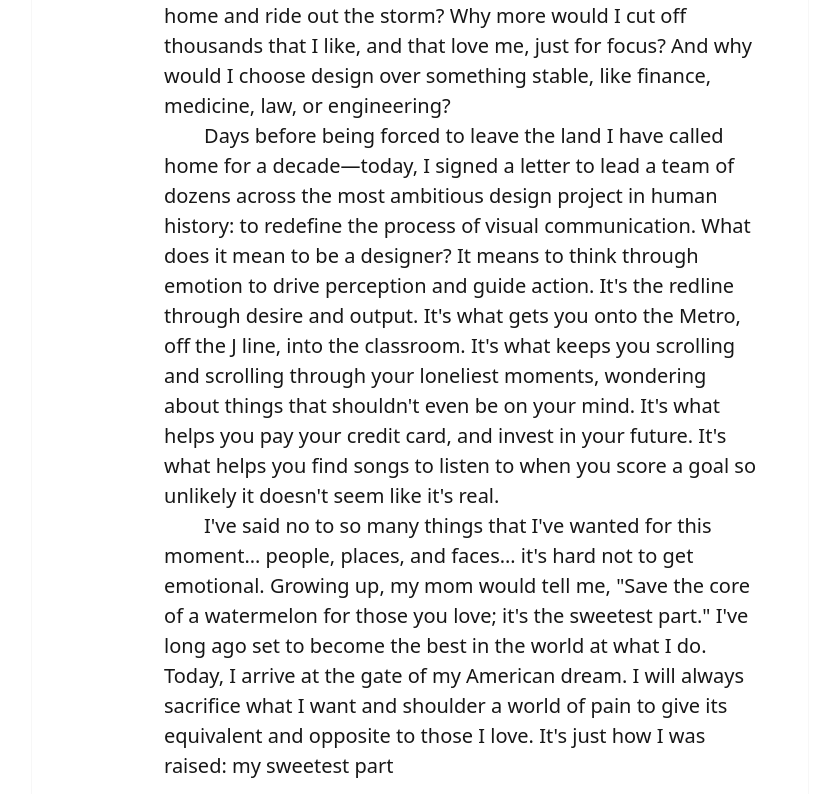
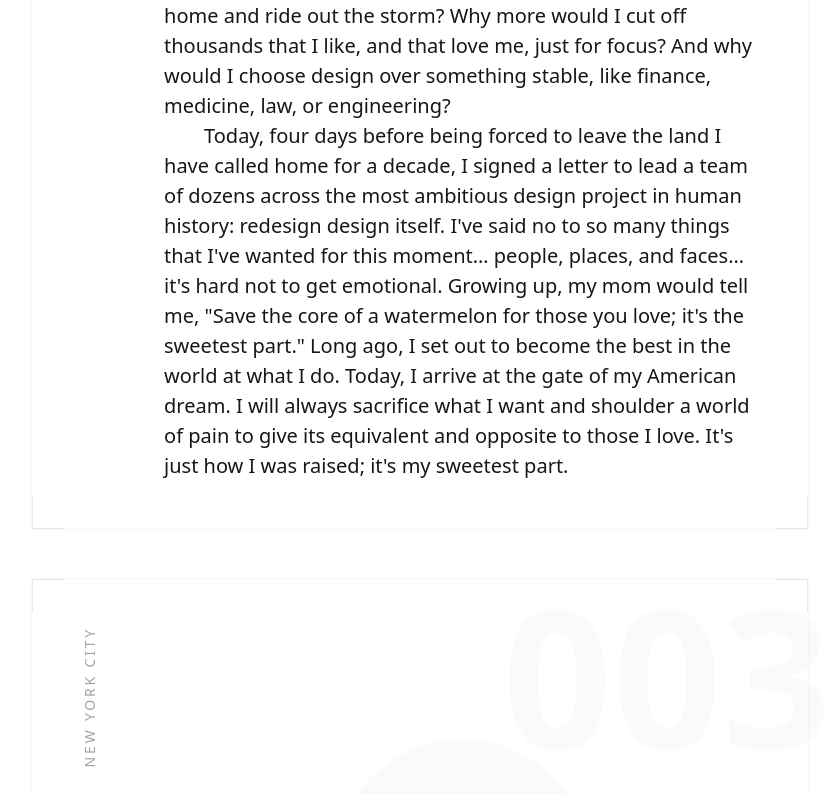
Before and after one commit to jivmy/jivmy-site, a Next.js app: page / in a window 1280 px wide. Shown: the part 2286-3080 px from the top of the page, without its empty margins (220-1059 px from the left). Built offline with nearby package versions, Linux system fonts and the light colour scheme; a web font is replaced by a local one.

Commit message:
fix" git push "

```diff
--- a/src/app/page.tsx
+++ b/src/app/page.tsx
@@ -137,8 +137,7 @@ const notes: NoteData[] = [
       "She ran a slow start, and there were times when after paying her employees, there was left no more than 500 RMB in her pocket for the New Year. She rode a motorcycle, and wore a black leather jacket. In times of stress, she would seat herself by the waterfall at her favorite restaurant and think through her plans under live music in the foreground. She never had anybody to rely on, never any man that was strong enough to not hurt her, and never any safety net that she didn't weave herself. When steam picked up, she bought my grandparents their first apartment. And then her cousins, and then the same for her aunts and uncles. Twelve homes for one family. Living twenty hour days, nibbling on ginseng to stay awake.",
       "When she had me in her forties, she sat as one of the most successful businesswomen in the province, serving as the founder and chairman of a real estate development company with hundreds of employees. She held dozens of buildings across the mainland, and I lived a childhood marked by private drivers, home chefs, an elevator in two houses, four saunas, six nannies, and an incessant sickness that landed me in the hospital for months out of each year. When I turned three, my left lung collapsed and my heart stopped. Asked, the doctors explained that my body could not handle the air pollution marred the Chino-industrial metropolis I was born in. When I turned four and at the at the height of her success, she shuttered the operation and moved our family to the bright and airy Canada. When I asked her why, she smiled, and fed me a scoop. Four years after moving to Vancouver, a eight figure investment that would have sustained our family through interest crumbled into dust. In the following decades, we sold asset after asset to sustain living expenses, and when I earned acceptance into UCLA, she gave me a choice. I could either attend college for free in Canada, or she would pay my out of state tuition with no condition. But even then, I knew the gravity what that choice meant.",
       "Sometimes I have a hard time explaining my decisions to people. Why would I go to school in Los Angeles for 100k a year when I could attend college for free on scholarship in Canada? Why would I live in the kind of place I lived in San Francisco, coming from my background? Why would I stay at a startup running out of money only out of loyalty to my mentor, risking deportation? And when the worst happened, why would I move to New York after being laid off, when I could return home and ride out the storm? Why more would I cut off thousands that I like, and that love me, just for focus? And why would I choose design over something stable, like finance, medicine, law, or engineering?",
-      "Days before being forced to leave the land I have called home for a decade—today, I signed a letter to lead a team of dozens across the most ambitious design project in human history: to redefine the process of visual communication. What does it mean to be a designer? It means to think through emotion to drive perception and guide action. It's the redline through desire and output. It's what gets you onto the Metro, off the J line, into the classroom. It's what keeps you scrolling and scrolling through your loneliest moments, wondering about things that shouldn't even be on your mind. It's what helps you pay your credit card, and invest in your future. It's what helps you find songs to listen to when you score a goal so unlikely it doesn't seem like it's real.",
-      "I've said no to so many things that I've wanted for this moment… people, places, and faces… it's hard not to get emotional. Growing up, my mom would tell me, \"Save the core of a watermelon for those you love; it's the sweetest part.\" I've long ago set to become the best in the world at what I do. Today, I arrive at the gate of my American dream. I will always sacrifice what I want and shoulder a world of pain to give its equivalent and opposite to those I love. It's just how I was raised: my sweetest part"
+      "Today, four days before being forced to leave the land I have called home for a decade, I signed a letter to lead a team of dozens across the most ambitious design project in human history: redesign design itself. I've said no to so many things that I've wanted for this moment… people, places, and faces… it's hard not to get emotional. Growing up, my mom would tell me, \"Save the core of a watermelon for those you love; it's the sweetest part.\" Long ago, I set out to become the best in the world at what I do. Today, I arrive at the gate of my American dream. I will always sacrifice what I want and shoulder a world of pain to give its equivalent and opposite to those I love. It's just how I was raised; it's my sweetest part."
     ]
   },
   {
```
